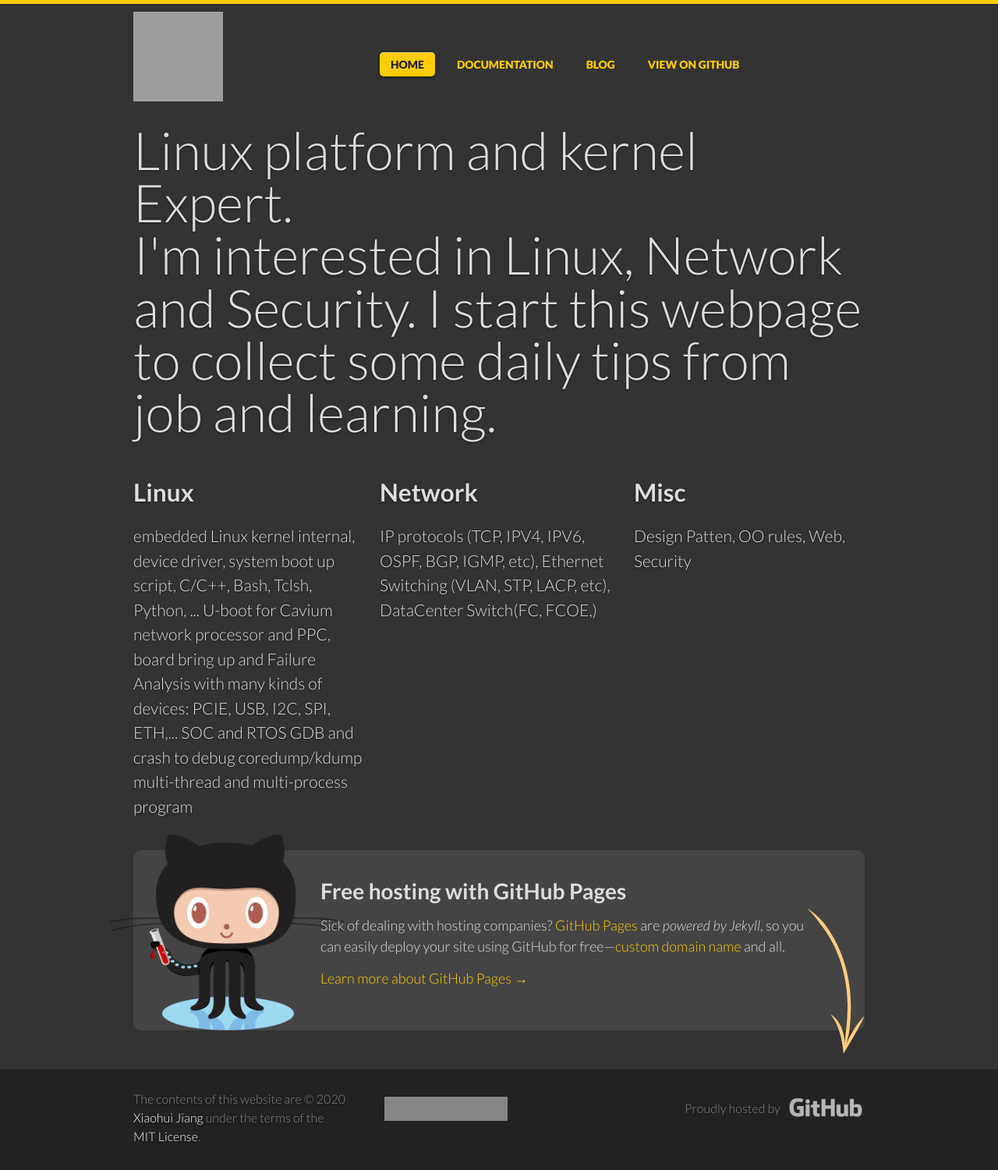
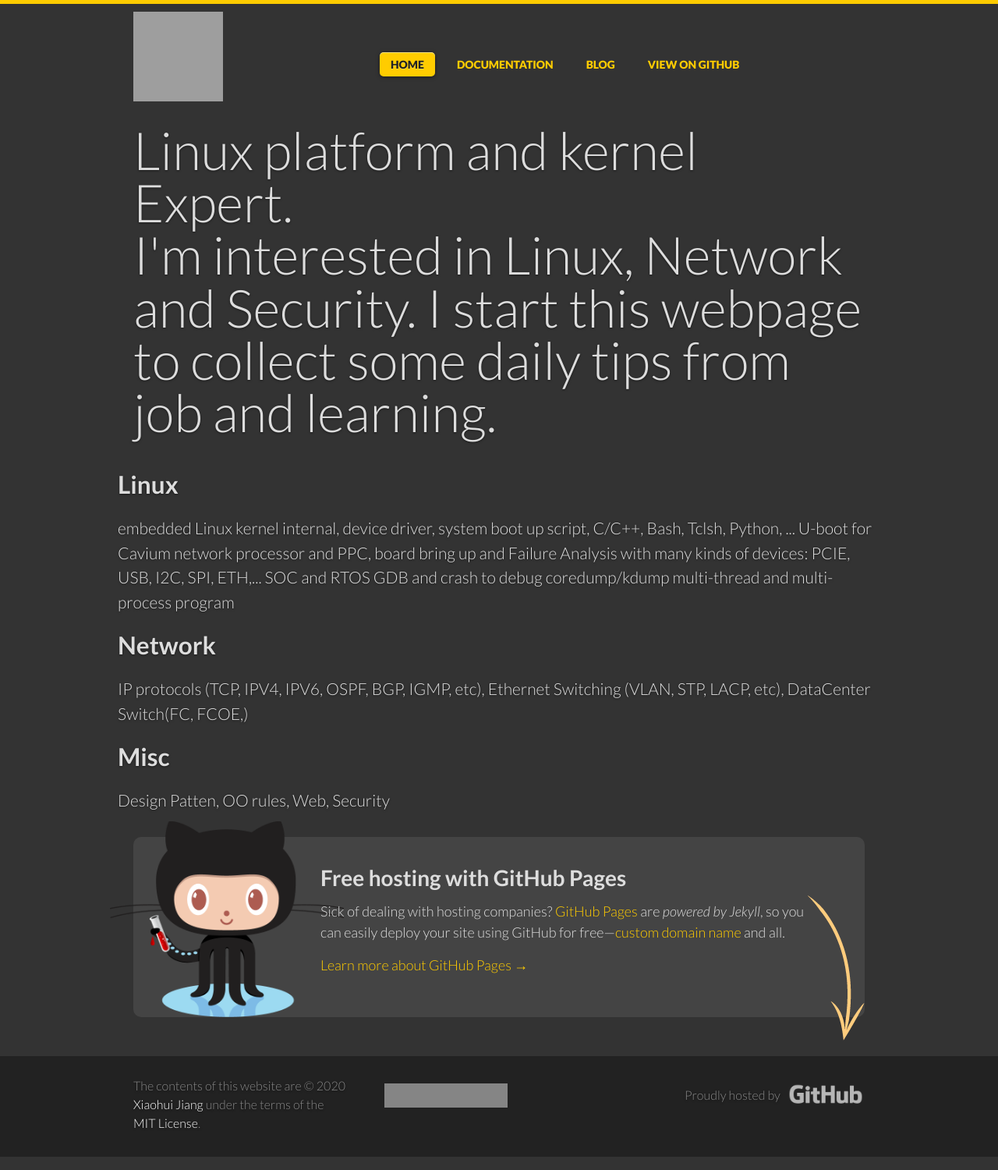
Before and after one commit to XiaohuiJiang/XiaohuiJiang.github.io, a Jekyll site: the page built from index.html, in a window 1280 px wide. Shown: the whole page at 78% size. Built offline with Jekyll 4.4.1, drawn with Linux system fonts in a browser that asks for light colours; grey boxes are pictures that could not be loaded.

Commit message:
Update index.html

```diff
--- a/index.html
+++ b/index.html
@@ -15,7 +15,6 @@
 </section>
 <section class="features">
   <div class="grid">
-    <div class="unit one-third">
       <h2>Linux</h2>
       <p>
       embedded Linux kernel internal, device driver, system boot up script,
@@ -26,19 +25,17 @@
       GDB and crash to debug coredump/kdump
       multi-thread and multi-process program
       </p>
-    </div>
-    <div class="unit one-third">
+
       <h2>Network</h2>
       <p>
       IP protocols (TCP, IPV4, IPV6, OSPF, BGP, IGMP, etc), Ethernet Switching (VLAN, STP, LACP, etc), DataCenter Switch(FC, FCOE,)
       </p>
-    </div>
-    <div class="unit one-third">
+
       <h2>Misc</h2>
       <p>
       Design Patten, OO rules, Web, Security
       </p>
-    </div>
+
     <div class="clear"></div>
   </div>
 </section>
```
